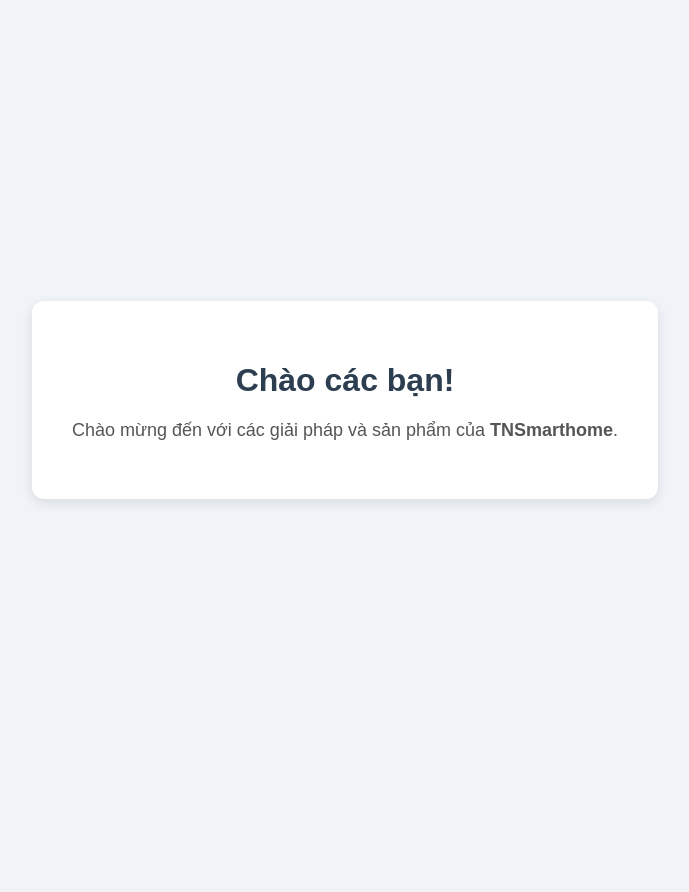
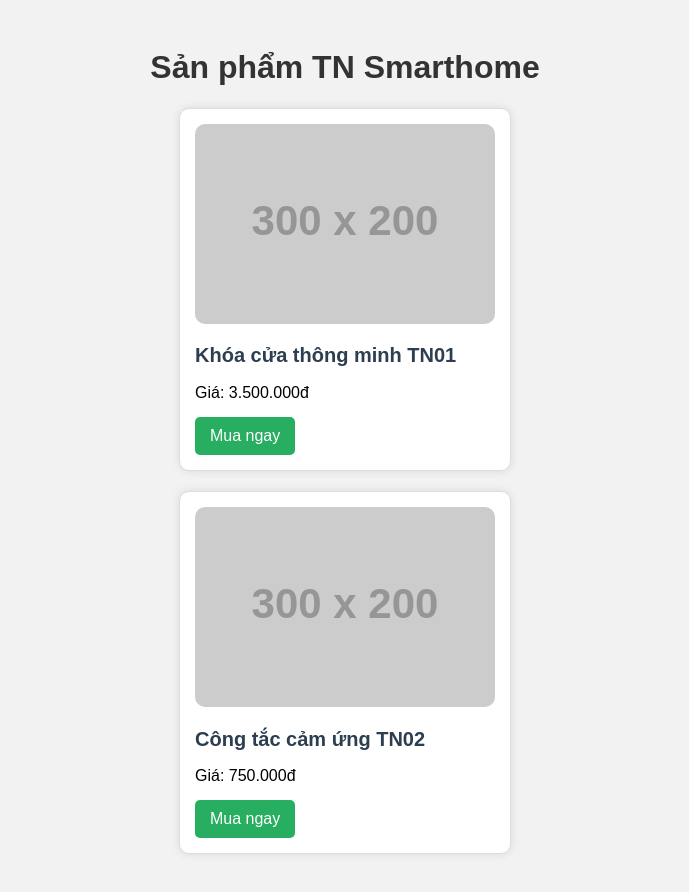
Before and after one commit to TNSmarthome/TNSmarthome.github.io, a plain HTML site: page index.html in a window 1280 px wide. Shown: the whole page, without its empty margins (295-984 px from the left). Before the commit the page ends 800 px from the top, so only its background shows below. Drawn offline with Linux system fonts and the light colour scheme; placeholder pictures from the web are drawn by us.

Commit message:
Add files via upload

```diff
--- a/index.html
+++ b/index.html
@@ -2,39 +2,69 @@
 <html lang="vi">
 <head>
   <meta charset="UTF-8">
-  <meta name="viewport" content="width=device-width, initial-scale=1.0">
-  <title>Chào mừng đến với TNSmarthome</title>
+  <title>Danh sách sản phẩm TN Smarthome</title>
   <style>
     body {
-      background: #f0f4f8;
       font-family: Arial, sans-serif;
-      display: flex;
-      justify-content: center;
-      align-items: center;
-      height: 100vh;
-      margin: 0;
-    }
-    .container {
-      background: white;
-      padding: 40px;
-      border-radius: 12px;
-      box-shadow: 0 4px 12px rgba(0, 0, 0, 0.1);
-      text-align: center;
+      background: #f2f2f2;
+      padding: 20px;
     }
     h1 {
+      text-align: center;
+      color: #333;
+    }
+    .product {
+      background: white;
+      border: 1px solid #ddd;
+      border-radius: 10px;
+      padding: 15px;
+      margin: 20px auto;
+      width: 300px;
+      box-shadow: 0 0 10px rgba(0,0,0,0.1);
+    }
+    .product img {
+      width: 100%;
+      border-radius: 10px;
+    }
+    .product h2 {
+      font-size: 20px;
       color: #2c3e50;
     }
-    p {
-      font-size: 18px;
-      color: #555;
+    .product p {
+      margin: 5px 0;
+    }
+    .buy-btn {
+      display: inline-block;
       margin-top: 10px;
+      padding: 10px 15px;
+      background-color: #27ae60;
+      color: white;
+      text-decoration: none;
+      border-radius: 5px;
+      transition: 0.3s;
+    }
+    .buy-btn:hover {
+      background-color: #2ecc71;
     }
   </style>
 </head>
 <body>
-  <div class="container">
-    <h1>Chào các bạn!</h1>
-    <p>Chào mừng đến với các giải pháp và sản phẩm của <strong>TNSmarthome</strong>.</p>
+
+  <h1>Sản phẩm TN Smarthome</h1>
+
+  <div class="product">
+    <img src="https://via.placeholder.com/300x200" alt="Khóa cửa thông minh">
+    <h2>Khóa cửa thông minh TN01</h2>
+    <p>Giá: 3.500.000đ</p>
+    <a href="#" class="buy-btn">Mua ngay</a>
   </div>
+
+  <div class="product">
+    <img src="https://via.placeholder.com/300x200" alt="Công tắc cảm ứng">
+    <h2>Công tắc cảm ứng TN02</h2>
+    <p>Giá: 750.000đ</p>
+    <a href="#" class="buy-btn">Mua ngay</a>
+  </div>
+
 </body>
 </html>
```
